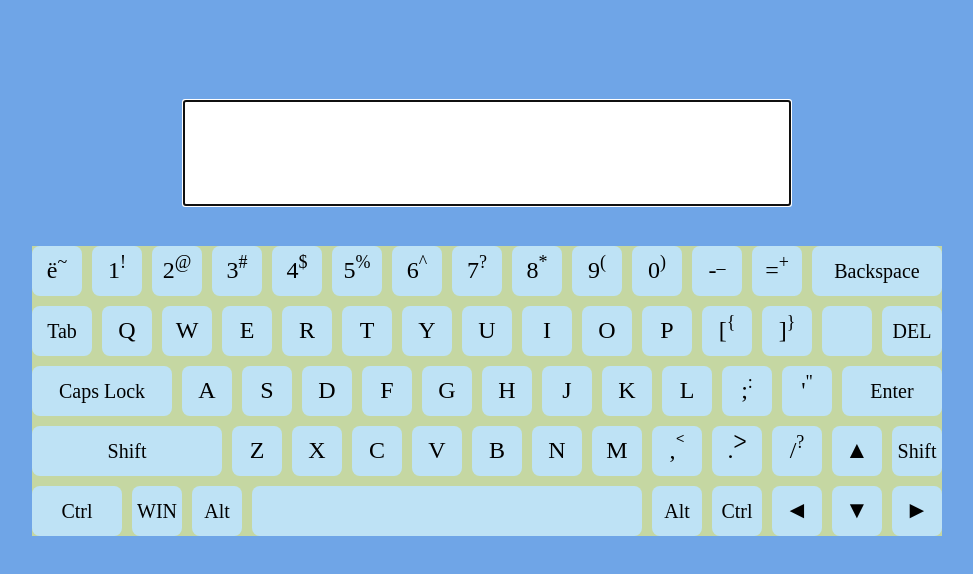
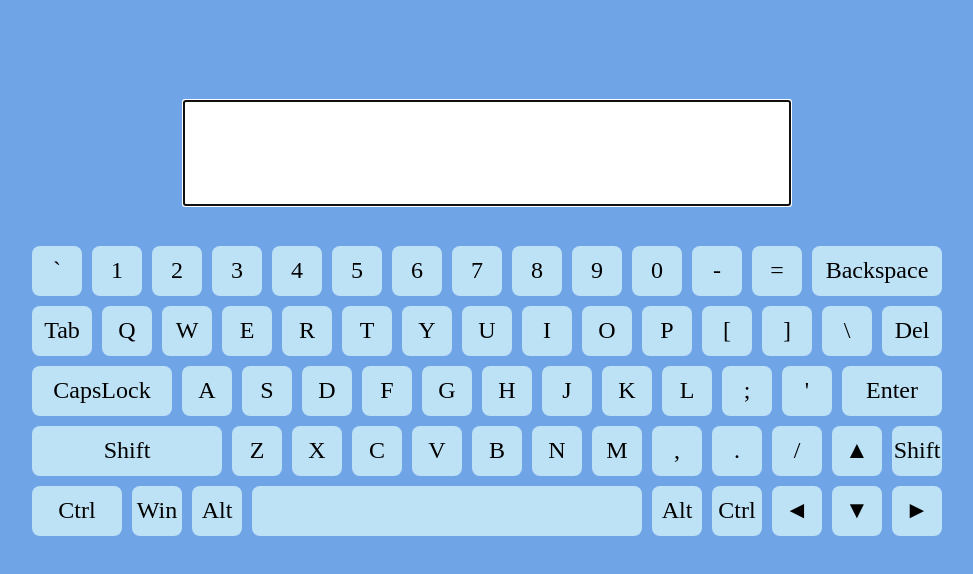
Before and after one commit to GlebasusBP/virtual-keyboards, a website built with webpack: page index.html in a window 1280 px wide. Shown: the whole page, without its empty margins (153-1126 px from the left). Built offline with nearby package versions, Linux system fonts and the light colour scheme.

Commit message:
ref: marck of keyboard with JS

```diff
--- a/src/index.ts
+++ b/src/index.ts
@@ -1,3 +1,3 @@
-import './script/page.ts';
+import './script/page.js';
 //import './script/keyboard.ts';
 import './sass/index.sass';
--- a/src/sass/index.sass
+++ b/src/sass/index.sass
@@ -1,2 +1,3 @@
-@import 'settings/normalize'
-@import 'styles/style'
+@import 'settings/_normalize'
+@import 'styles/_style'
+@import 'styles/_effects'
--- /dev/null
+++ b/src/sass/styles/_effects.sass
@@ -0,0 +1,3 @@
+.hover
+  background: #b0d6e5
+  transition: 0.2s
--- a/src/sass/styles/style.sass
+++ b/src/sass/styles/_style.sass
@@ -19,7 +19,6 @@ body
   flex-direction: column
   align-items: center
   row-gap: 10px
-  background: #f1f17ea8
   font-size: 24px
 
 .row
@@ -34,6 +33,7 @@ body
   height: 50px
   border-radius: 8px
   background: #bee2f5
+  cursor: pointer
 
 
 .mod
--- a/src/script/page.ts
+++ b/src/script/page.js
@@ -12,7 +12,7 @@ const KEYBOARD = document.createElement('div');
 KEYBOARD.classList.add('keyboard');
 WRAPPER.appendChild(KEYBOARD);
 
-
+/*
 KEYBOARD.innerHTML = `<div class="row">
 <div class="key"><span>ё</span><sup>~</sup></div>
 <div class="key"><span>1</span><sup>!</sup></div>
@@ -44,7 +44,7 @@ KEYBOARD.innerHTML = `<div class="row">
 <div class="key"><span>P</span></div>
 <div class="key"><span>[</span><sup>{</sup></div>
 <div class="key"><span>]</span><sup>}</sup></div>
-<div class="key slash" id="slash"><span></span></div>
+<div class="key slash" id="slash"><span>&#92;</span><sup>|</sup></div>
 <div class="key del mod" id="del"><span>DEL</span></div>
 </div>
 
@@ -91,3 +91,125 @@ KEYBOARD.innerHTML = `<div class="row">
 <div class="key down" id="down"><span>&#9660;</span></div>
 <div class="key right" id="right"><span>&#9658;</span></div>
 </div>`;
+*/
+
+
+const keyLayout = [
+  "`" ,"1", "2", "3", "4", "5", "6", "7", "8", "9", "0", "-", "=", "Backspace",
+  "Tab", "Q", "W", "E", "R", "T", "Y", "U", "I", "O", "P", "[", "]", "\\", "Del",
+  "CapsLock", "A", "S", "D", "F", "G", "H", "J", "K", "L", ";", "'", "Enter",
+  "Shift", "Z", "X", "C", "V", "B", "N", "M", ",", ".", "/", "&#9650;", "Shift",
+  "Ctrl", "Win", "Alt", "", "Alt", "Ctrl", "&#9668;", "&#9660;", "&#9658;"
+];
+
+console.log();
+
+const row1 = document.createElement('diw');
+row1.classList.add('row');
+KEYBOARD.appendChild(row1);
+
+const row2 = document.createElement('diw');
+row2.classList.add('row');
+KEYBOARD.appendChild(row2);
+
+const row3 = document.createElement('diw');
+row3.classList.add('row');
+KEYBOARD.appendChild(row3);
+
+const row4 = document.createElement('diw');
+row4.classList.add('row');
+KEYBOARD.appendChild(row4);
+
+const row5 = document.createElement('diw');
+row5.classList.add('row');
+KEYBOARD.appendChild(row5);
+
+
+
+for(let i = 0; i <= 13; i++) {
+
+  const key = document.createElement('div');
+  key.classList.add('key');
+  row1.appendChild(key);
+
+  const span = document.createElement('span');
+  span.innerHTML = keyLayout[i];
+  key.appendChild(span);
+}
+
+for(let i = 14; i <= 28; i++) {
+
+  const key = document.createElement('div');
+  key.classList.add('key');
+  row2.appendChild(key);
+
+  const span = document.createElement('span');
+  span.innerHTML = keyLayout[i];
+  key.appendChild(span);
+}
+
+for(let i = 29; i <= 41; i++) {
+
+  const key = document.createElement('div');
+  key.classList.add('key');
+  row3.appendChild(key);
+
+  const span = document.createElement('span');
+  span.innerHTML = keyLayout[i];
+  key.appendChild(span);
+}
+
+for(let i = 42; i <= 54; i++) {
+
+  const key = document.createElement('div');
+  key.classList.add('key');
+  row4.appendChild(key);
+
+  const span = document.createElement('span');
+  span.innerHTML = keyLayout[i];
+  key.appendChild(span);
+}
+
+for(let i = 55; i <= 63; i++) {
+
+  const key = document.createElement('div');
+  key.classList.add('key');
+  row5.appendChild(key);
+
+  const span = document.createElement('span');
+  span.innerHTML = keyLayout[i];
+  key.appendChild(span);
+}
+
+
+const KEY = document.querySelectorAll('.key');
+
+const backspace = KEY[keyLayout.indexOf('Backspace', 0)];
+backspace.classList.add('backspace');
+
+const tab = KEY[keyLayout.indexOf('Tab', 0)];
+tab.classList.add('tab');
+
+const del = KEY[keyLayout.indexOf('Del', 0)];
+del.classList.add('del');
+
+const CapsLock = KEY[keyLayout.indexOf('CapsLock', 0)];
+CapsLock.classList.add('capslock');
+
+const space = KEY[keyLayout.indexOf('', 0)];
+space.classList.add('space');
+
+const enter = KEY[keyLayout.indexOf('Enter', 0)];
+enter.classList.add('enter');
+
+const shiftL = KEY[keyLayout.indexOf('Shift', 0)];
+shiftL.classList.add('shift-l');
+
+const ctrlL = KEY[keyLayout.indexOf('Ctrl', 0)];
+ctrlL.classList.add('ctrl-l');
+
+KEY.forEach( (elem) => {
+  elem.addEventListener('click', e => {
+    e.target.classList.toggle('hover')
+  });
+});
```
